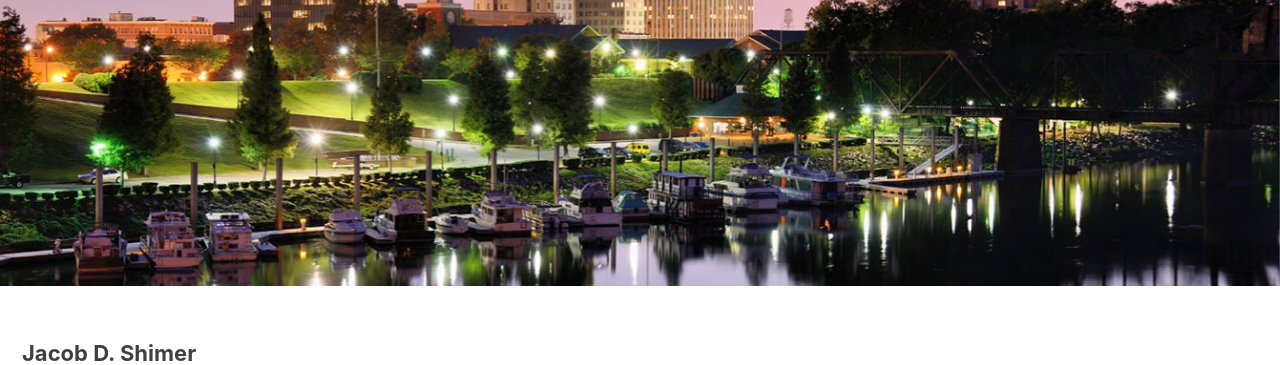
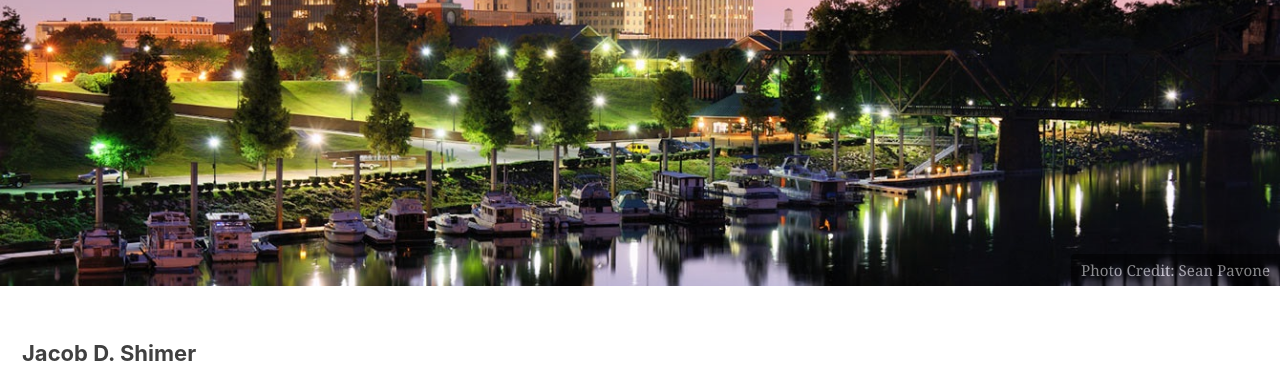
Before and after one commit to jacobdshimer/jacobdshimer.github.io, a Jekyll site: the page built from index.html, in a window 1280 px wide and 900 px high, scrolled down 315 px. Shown: the top 365 px of the window. Built offline with Jekyll 4.4.1, drawn with Linux system fonts in a browser that asks for light colours; nearby versions of some CDN libraries; the list of posts is cut into pages by our own code.

Commit message:
Added a photo credit caption to the index.html banner

```diff
--- a/index.html
+++ b/index.html
@@ -3,4 +3,5 @@ layout: home
 author_profile: true
 header:
   image: "/assets/images/waterfront2.jpg"
+  caption: "Photo Credit: Sean Pavone"
 ---
```
